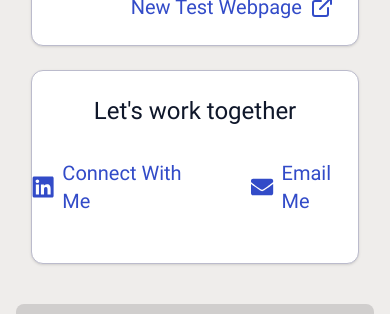
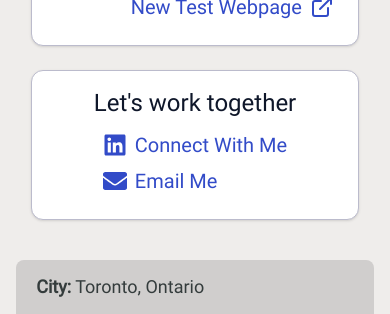
Before and after one commit to markwong167/Portfolio, a React app: page / in a window 390 px wide. Shown: the part 2477-2791 px from the top of the page. Built offline with nearby package versions, Linux system fonts and the light colour scheme.

Commit message:
better looking mobile CTA

```diff
--- a/src/pages/Portfolio/CallToAction.tsx
+++ b/src/pages/Portfolio/CallToAction.tsx
@@ -17,9 +17,17 @@ export const CallToAction = ({ isMobile }: { isMobile: string }) => {
   }
   return (
     <>
-      <Card className='flex flex-col justify-center items-center h-full w-full gap-8 pt-6 pb-12'>
+      <Card
+        className={`flex flex-col justify-center items-center h-full w-full ${
+          isMobile === "M" ? "gap-3 pt-4 pb-6" : "gap-8 pt-6 pb-12"
+        }`}
+      >
         <h2 className={titleTextSize}>Let's work together</h2>
-        <div className='flex flex-row gap-12'>
+        <div
+          className={`flex ${
+            isMobile === "M" ? "flex-col gap-2" : "flex-row gap-12"
+          }`}
+        >
           <Link
             to='https://www.linkedin.com/in/markwong167/'
             target='_blank'
```
